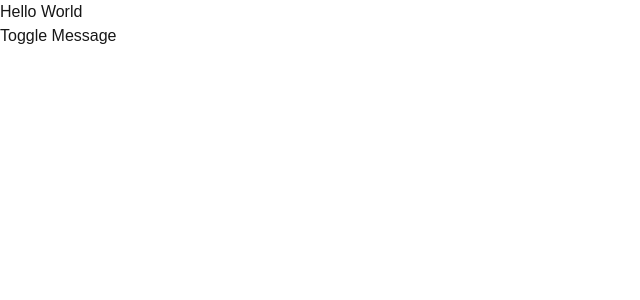
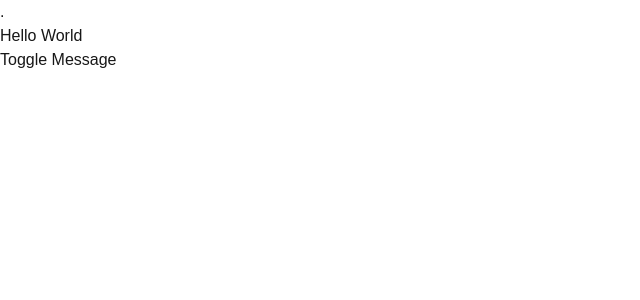
Before and after one commit to sovannvath/WCT, a Next.js app: page / in a window 1280 px wide. Shown: the top 300 px of the page, without its empty margins (0-640 px from the left). Built offline with nearby package versions, Linux system fonts and the light colour scheme.

Commit message:
Saving my changes before checkout

```diff
--- a/app/page.jsx
+++ b/app/page.jsx
@@ -9,7 +9,7 @@ const Home = () => {
   };
 
   return (
-    <div>
+    <div>.
       <h1>{message}</h1>
       <button onClick={toggleMessage}>Toggle Message</button>
     </div>
```
